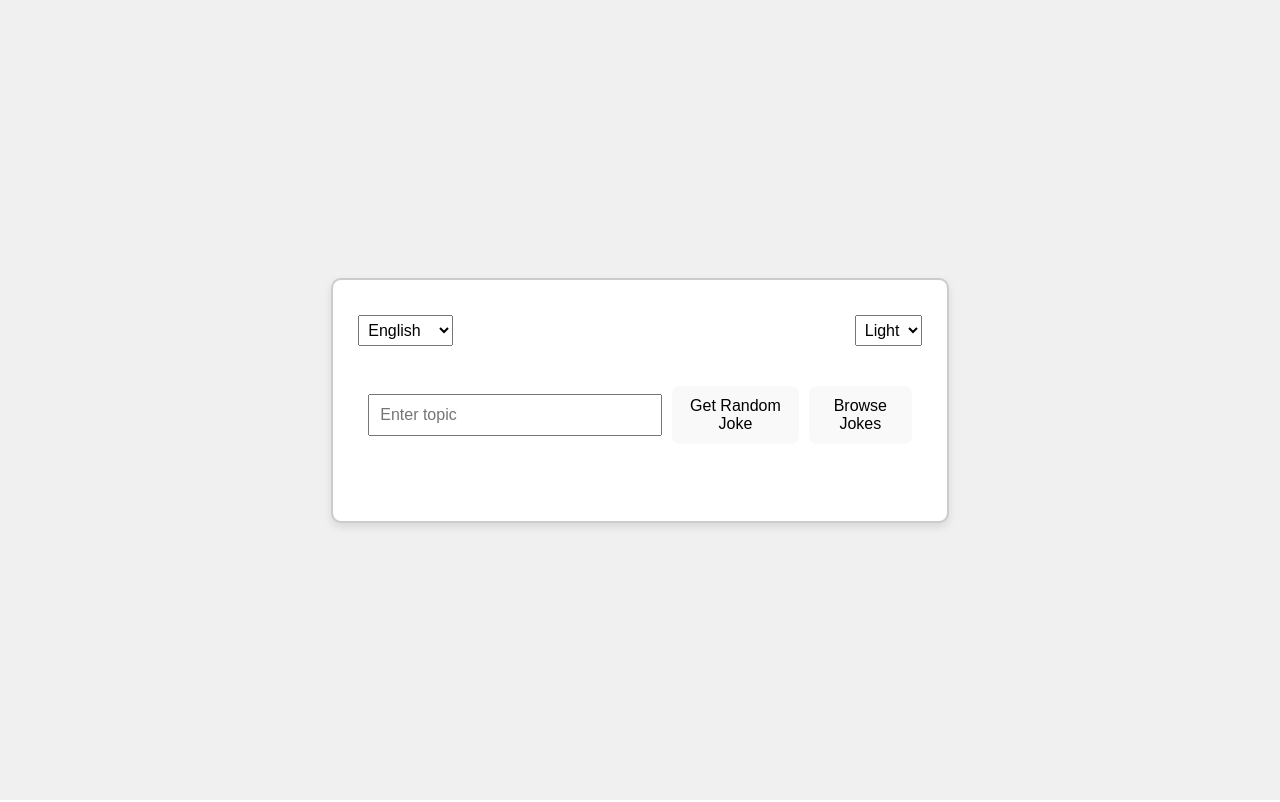
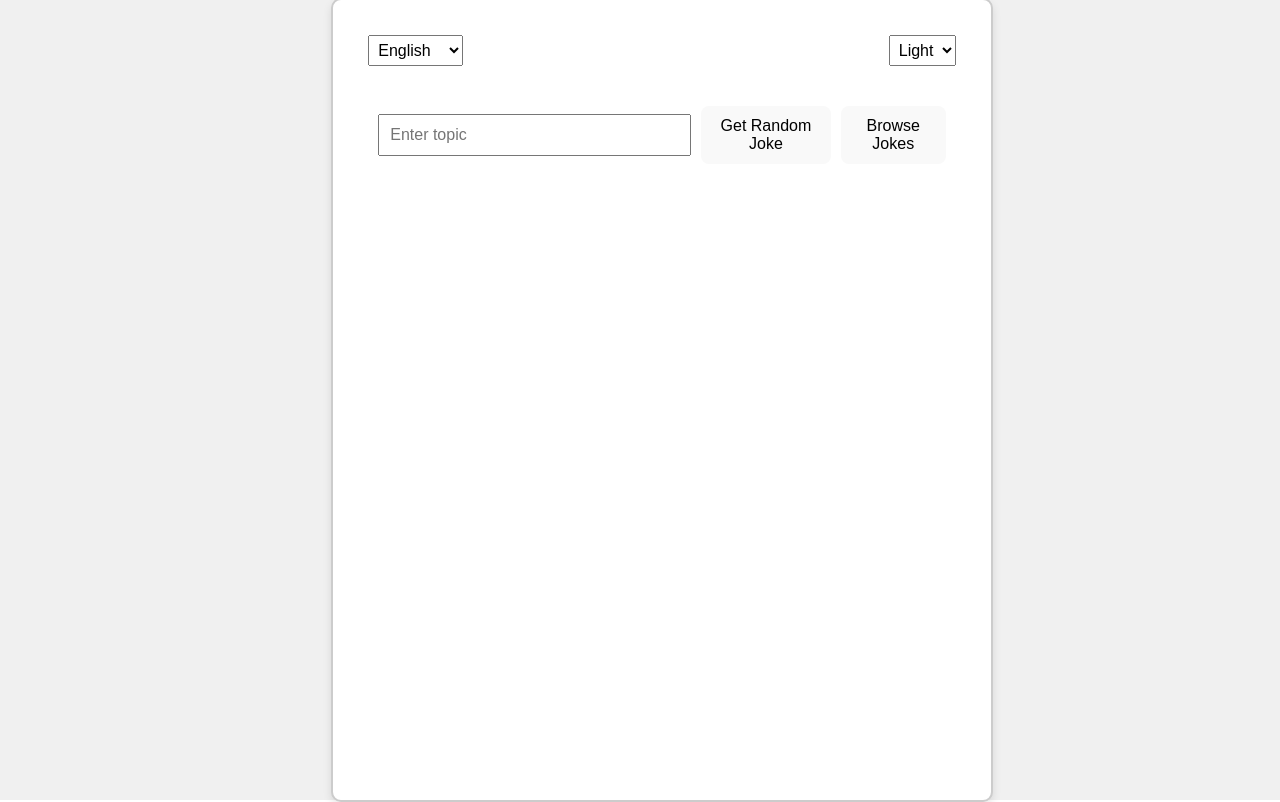
Before and after one commit to nkluba/dadjokesapp, a React (Vite) app: page / in a window 1280 px wide. Built offline with nearby package versions, Linux system fonts and the light colour scheme.

Commit message:
fix list of jokes cutting page

```diff
--- a/src/App.css
+++ b/src/App.css
@@ -3,7 +3,7 @@ body {
   margin: 0;
   font-family: sans-serif;
   transition: background-color 0.3s, color 0.3s;
-  display: flex;             /* Added Flexbox to body */
+  display: flex;             /* Flexbox on body */
   justify-content: center;   /* Center horizontally */
   align-items: center;       /* Center vertically */
   height: 100vh;             /* Full viewport height */
@@ -27,6 +27,10 @@ body.dark {
   padding: 20px;
   border-radius: 10px;
   transition: background-color 0.3s, color 0.3s;
+  width: 100%;
+  max-width: 800px;
+  height: 95vh;  /* Adjust height to nearly full viewport */
+  overflow: hidden;  /* Hide overflow */
 }
 
 /* Light Theme for App Container */
@@ -49,6 +53,7 @@ nav {
   width: 100%;
   max-width: 800px;
   padding: 10px;
+  box-sizing: border-box;  /* Include padding in the total width */
 }
 
 nav select {
@@ -64,6 +69,7 @@ nav select {
   display: flex;
   flex-direction: column;
   align-items: center;
+  box-sizing: border-box;  /* Include padding in the total width */
 }
 
 .control-panel input,
@@ -77,6 +83,9 @@ nav select {
 .joke-list {
   width: 100%;
   max-width: 800px;
+  flex-grow: 1;           /* Allow the joke list to grow and fill space */
+  overflow-y: auto;       /* Enable vertical scroll if content overflows */
+  padding: 10px;
   list-style-type: none;
   padding: 0;
 }
```
